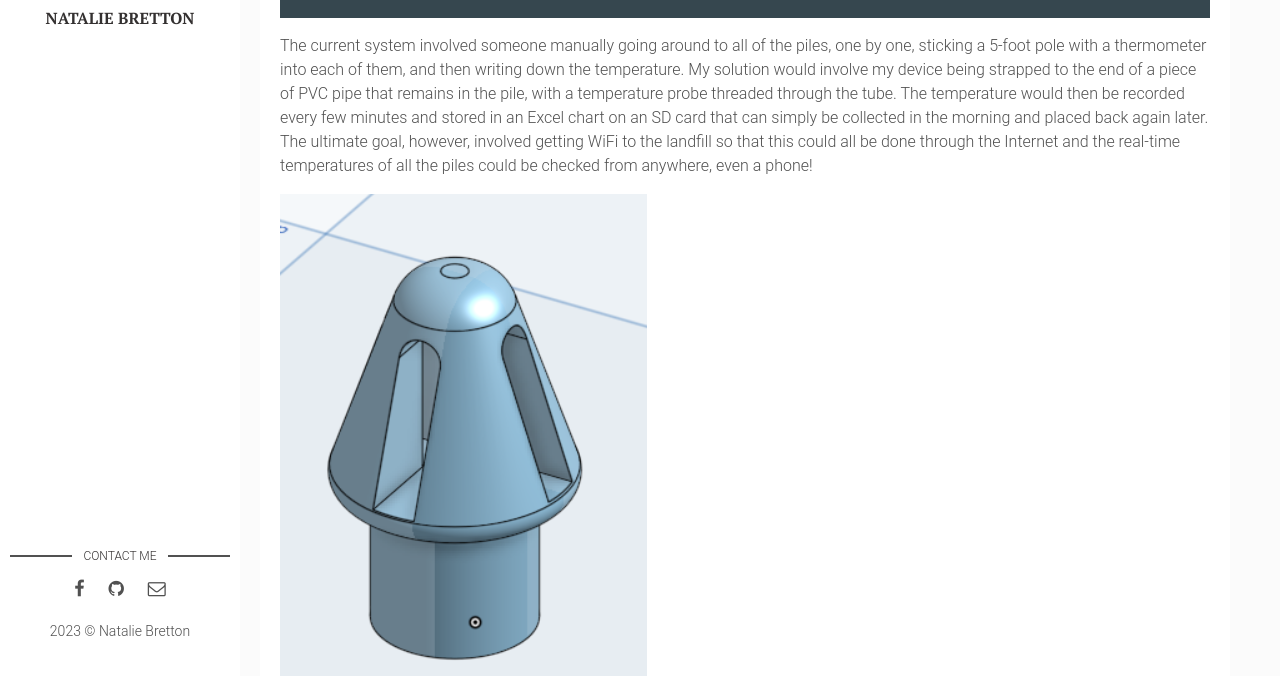
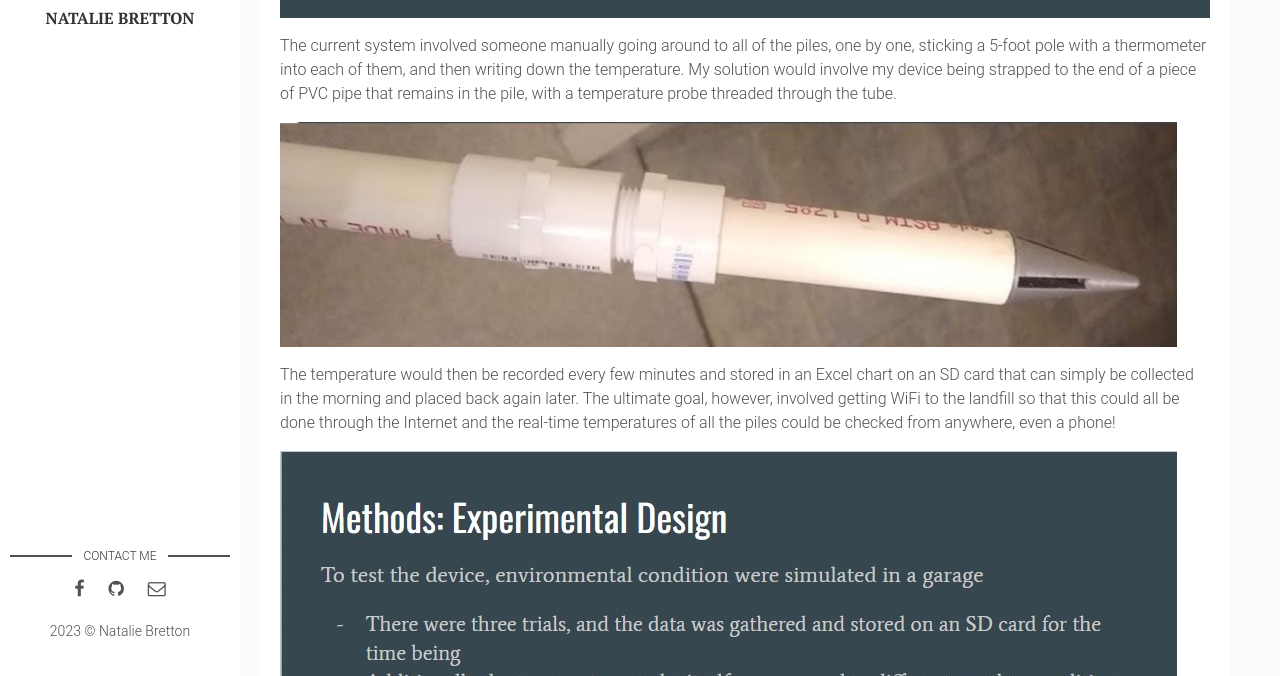
Before and after one commit to natgrrl/natgrrl.github.io, a Jekyll site: the page built from _posts/2020-01-03-junior-research-project.markdown, in a window 1280 px wide and 900 px high, scrolled down 1139 px, cut to the strip 224-900 px from the top of the window. Built offline with Jekyll 4.4.1, drawn with Linux system fonts in a browser that asks for light colours; some of the changed lines change nothing that is shown.

Commit message:
Update 2020-01-03-junior-research-project.markdown

```diff
--- a/_posts/2020-01-03-junior-research-project.markdown
+++ b/_posts/2020-01-03-junior-research-project.markdown
@@ -13,7 +13,15 @@ For my Junior year in the Engineering strand at the Governor's School for Scienc
 
 ![ProbeDevice0](http://natgrrl.github.io/assets/img/ProbeDevice0.jpg)
 
-The current system involved someone manually going around to all of the piles, one by one, sticking a 5-foot pole with a thermometer into each of them, and then writing down the temperature. My solution would involve my device being strapped to the end of a piece of PVC pipe that remains in the pile, with a temperature probe threaded through the tube. The temperature would then be recorded every few minutes and stored in an Excel chart on an SD card that can simply be collected in the morning and placed back again later. The ultimate goal, however, involved getting WiFi to the landfill so that this could all be done through the Internet and the real-time temperatures of all the piles could be checked from anywhere, even a phone!
+The current system involved someone manually going around to all of the piles, one by one, sticking a 5-foot pole with a thermometer into each of them, and then writing down the temperature. My solution would involve my device being strapped to the end of a piece of PVC pipe that remains in the pile, with a temperature probe threaded through the tube.
+
+![ProbeDevice](http://natgrrl.github.io/assets/img/ProbeDevice.jpg)
+
+The temperature would then be recorded every few minutes and stored in an Excel chart on an SD card that can simply be collected in the morning and placed back again later. The ultimate goal, however, involved getting WiFi to the landfill so that this could all be done through the Internet and the real-time temperatures of all the piles could be checked from anywhere, even a phone!
+
+![ProbeDevice1](http://natgrrl.github.io/assets/img/ProbeDevice1.jpg)
+
+![ProbeDevice2](http://natgrrl.github.io/assets/img/ProbeDevice2.jpg)
 
 ![cad-probe1](http://natgrrl.github.io/assets/img/cad-probe1.png)
 
```
